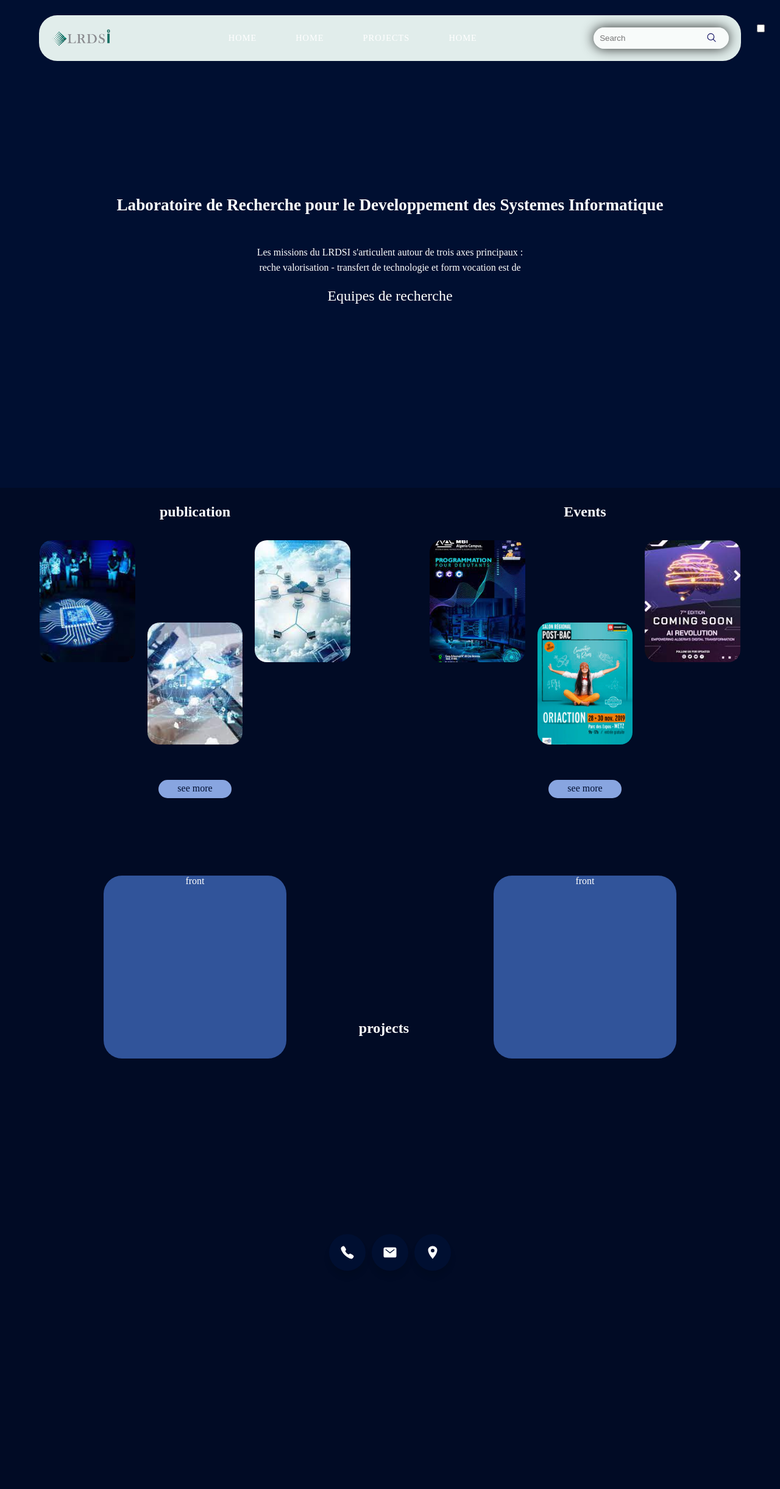
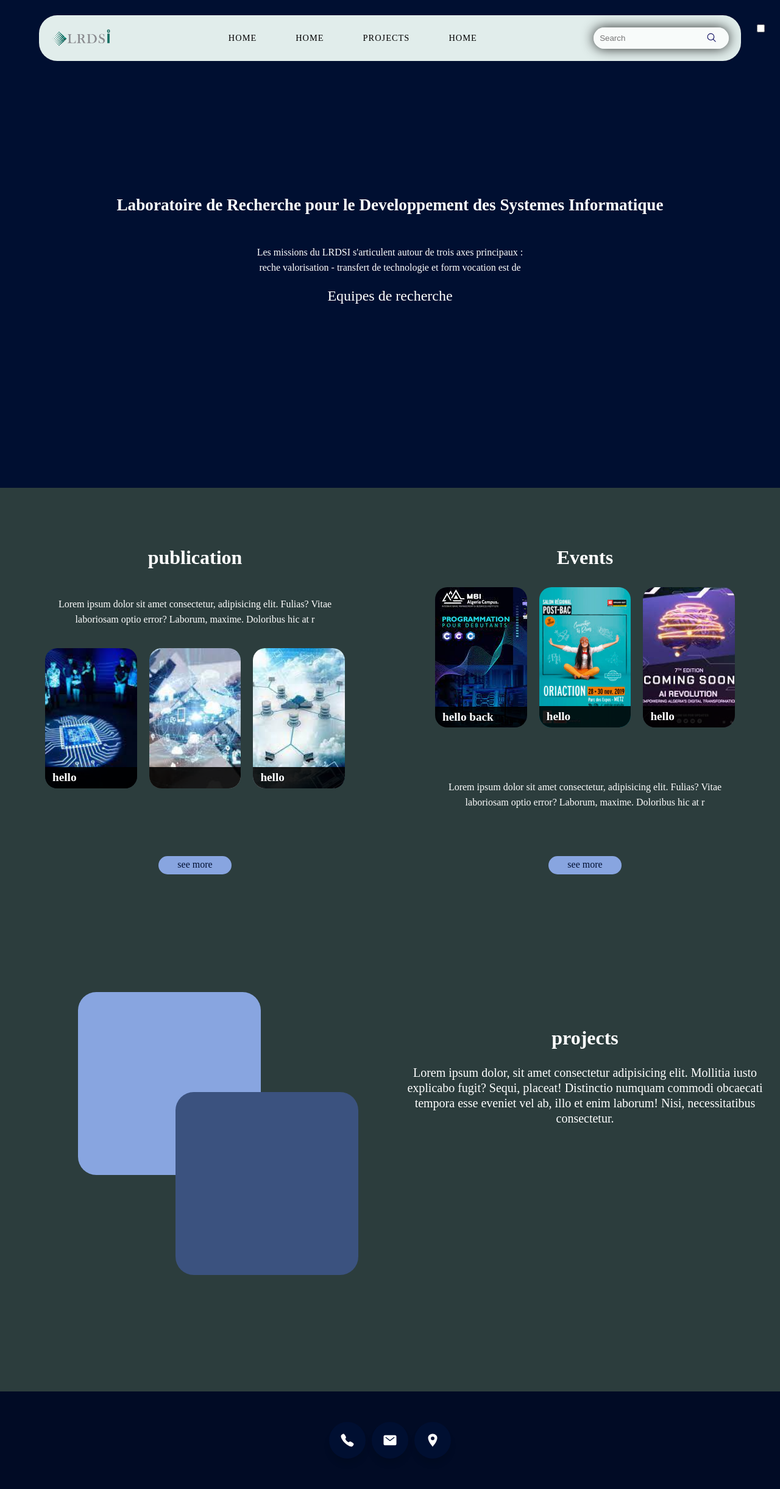
Before and after one commit to hancodx/LRDSI, a PHP site: page /index.html in a window 1280 px wide. Shown: the whole page at 61% size. Before the commit the page ends 2065 px from the top, so only its background shows below. Run offline with PHP 8.4, Linux system fonts and the light colour scheme.

Commit message:
index
color

```diff
--- a/css/index.css
+++ b/css/index.css
@@ -1,3 +1,13 @@
+:root {
+
+    /* dark mode */
+    --color1: 126E62;
+    --color2: E1EDEB;
+    --color2: 6BA49D;
+    --color2: 89B6B1;
+
+
+  }
 *{
     margin: 0;
     padding:0;
@@ -23,7 +33,7 @@ header {
 a {
     width: 20%;
     text-decoration: none;
-    color: #ffffff;
+    color: #060606;
 
 }
  .logo img {
@@ -56,7 +66,7 @@ nav ul li a{
   text-decoration: none;
   margin: 0 2rem;
   letter-spacing: 1px;
-  color: #ffffff;
+  color: #000000;
 }
 nav ul .dropdown  {
     position: absolute;
@@ -301,14 +311,17 @@ animation: textOut .5s ease;
 section{
     width: 100%;
     height: auto;
-    background-color: #010b25;
+    background-color: #2c3d3d;
     display: flex;
     flex-wrap: wrap;
+    padding-bottom: 5%;
 
 }
 
 /* 1er section pub event */
-
+.first-section{
+    padding-top: 3%;
+}
 
 .first-section .sub-section{
 height: auto;
@@ -317,11 +330,11 @@ width: 50%;
 display: flex;
 justify-content: center;
 align-items: center;
-padding: 2%;
+padding: 5%;
 
 }
 .publication{
-width: 90%;
+width: 100%;
 height: auto;
 display: flex;
 flex-direction: column;
@@ -336,7 +349,7 @@ flex-direction: column;
 }
 
 .publication  .cadres{
-    height:350px;
+    height:300px;
     width: 100%;
     display: flex;
     /* align-items: flex-start; */
@@ -356,10 +369,10 @@ flex-direction: column;
 
 .cadres .cadre {
 
-    height:200px;
+    height:230px;
     width:170px;
     margin:5px 10px;
-    text-align: center;
+    /* text-align: center; */
     border-radius: 20px;
     overflow: hidden;
     position: relative;
@@ -377,9 +390,15 @@ flex-direction: column;
 
   }
 
-  .cadres .cadre2{
-    align-self: flex-end;
-  }
+.sub-sec-discription{
+    height: 100px;
+    padding: 5%;
+    text-align: center;
+    color: #ffffff;
+    font-size: 16px;
+    line-height: 25px;
+
+}
 
 
 .first-section .sec-button{
@@ -392,6 +411,7 @@ flex-direction: column;
     text-align: center;
     padding: 1%;
     cursor: pointer;
+
 }
 .first-section .sec-button a{
     color: #000f31;
@@ -399,76 +419,47 @@ flex-direction: column;
 
 .cadre-texte{
     position: absolute;
-    bottom: 0;
+    top: 85%;
     left: 0%;
-    background-color: #2e2f30af;
+    background-color: #000000e1;
     width: 100%;
-    height: 0%;
+    height: 22%;
     display: flex;
-    align-items: center;
-    justify-content: center;
+    padding: 4% 8%;
+
     color: #000f31;
     flex-direction: column;
     transition: 0.5s ease-in-out;
     overflow: hidden;
+    font-size: 120%;
 
 
 }
+.cadre-texte-back{
+    height: 100%;
+    width: 100%;
+    background-color: #0000006b;
+    position: absolute;
+    top:0%;
+    left: 0%;
+}
 .cadre-texte h4{
     color: #ffffff;
-    transform: rotate(-2deg) skewX(-4deg);
-}
-
-.cadre:hover .cadre-texte{
-    height: 100%;
-
-}
-
-.cadre:hover img{
-    transform:  scale(1.07);
-    transition: .4s ease-in;
+    /* transform: rotate(-2deg) skewX(-4deg); */
 }
 
 
 
 
 
-/* 2eme section project  */
-.secend-section{
-    height: 80vh;
-   position: relative;
-}
-.secend-section .titre{
-    align-self: center;
-    color: #ffffff;
-    margin-top: 5%;
-    position: absolute;
-    left: 46%;
-    /* top: 0%;  in the top of the section*/
-}
-.secend-section .sub-section{
-    height: 100%;
-    width: 100%;
-    padding-top: 6%;
-    background-color: #ffffff00;
-    display: flex;
-    justify-content: center;
-    flex-wrap: wrap;
 
-}
-.secend-section .sub-section .container{
-    height: 300px;
-    width: 300px;
-    background-color: transparent;
-    position: relative;
-}
 .thecadre{
     position: absolute;
     width: 100%;
     height: 100%;
     transform-style: preserve-3d;
     /* transition: all 0.6s linear ; */
-    text-align: center;
+    /* text-align: center; */
    cursor: pointer;
 
 }
@@ -477,9 +468,6 @@ flex-direction: column;
     height: 100%;
     width: 100%;
     backface-visibility: hidden;
-    background-color: #31549a;
-    border-radius: 30px;
-    color: #ffffff;
     transform: perspective(1100px) rotateY(0deg);
     transition: .4s   linear;
 }
@@ -489,10 +477,7 @@ flex-direction: column;
     height: 100%;
     width: 100%;
     backface-visibility: hidden;
-    background-color: #213862;
     transform: perspective(1100px) rotateY(180deg);
-    border-radius: 30px;
-    color: #ffffff;
     transition: .4s  linear;
 
 }
@@ -503,6 +488,80 @@ flex-direction: column;
 }.thecadre:hover > .theback{
     transform: perspective(1100px) rotateY(0deg);
 
+}
+
+
+
+
+
+
+
+
+
+
+
+
+
+
+
+
+
+
+
+
+
+
+
+
+
+
+
+/* 2eme section project  */
+.secend-section{
+    height: 90vh;
+   position: relative;
+
+
+}
+
+.secend-section .sub-section{
+    height: 100%;
+    width: 50%;
+    min-width: 450px;
+    padding-top: 10%;
+    background-color: #ffffff00;
+    flex-wrap: wrap;
+    position: relative;
+
+
+}
+.secend-section .sub-section .box{
+    height: 300px;
+    width: 300px;
+    position: absolute;
+    background-color: #88a5e0;
+    border-radius: 30px;
+
+}
+.secend-section .sub-section >:nth-of-type(1){
+top:10%;
+left: 20%;
+}
+.secend-section .sub-section >:nth-of-type(2){
+top:35%;
+left: 45%;
+background-color: #3b527f;
+}
+
+.sub-section .titre{
+line-height: 25px;
+font-size: 20px;
+color: #ffffff;
+text-align: center;
+}
+.sub-section .titre h2{
+    font-size: 32px;
+    margin-bottom: 5%;
 }
 
 
--- a/index.html
+++ b/index.html
@@ -96,6 +96,8 @@
          <div class="titre">
             <h2> publication </h2>
          </div>
+         <div class="sub-sec-discription"> <p> Lorem ipsum dolor sit amet consectetur, adipisicing elit. Fulias? Vitae laboriosam optio error? Laborum, maxime. Doloribus hic at r</p>  </div>
+
          <div class="cadres">
              <div class=" cadre cadre1">
                   <div class="cadre-img">
@@ -141,15 +143,24 @@
 
          <div class="cadres">
                  <div class=" cadre cadre1">
-                       <div class="cadre-img">
+                    <div class="thecadre">
+                      <div class="thefront">
                           <img src="./photo/Untitled2.jpeg" alt="">
+                          <div class="cadre-texte">
+                            <h4>
+                                hello back</h4>
+                        </div>
                        </div>
 
-                      <div class="cadre-texte">
-                         <h4>hello </h4>
+                      <div class="theback">
+                        <img src="./photo/Untitled2.jpeg" alt="">
+                        <div class="cadre-texte-back">
+                            <h4>
+                                hello back</h4>
+                        </div>
                       </div>
                  </div>
-
+                </div>
                   <div class="cadre cadre2  ">
                       <div class="cadre-img">
                            <img src="./photo/oriaction2019-200x300.jpg" alt="">
@@ -169,6 +180,7 @@
                 </div>
 
             </div>
+            <div class="sub-sec-discription"> <p> Lorem ipsum dolor sit amet consectetur, adipisicing elit. Fulias? Vitae laboriosam optio error? Laborum, maxime. Doloribus hic at r</p>  </div>
           <div class="sec-button"> <a href="">see more</a>  </div>
        </div>
     </div>
@@ -178,23 +190,27 @@
 
 
 <section class="secend-section" id="project">
-    <div class="titre"><h2>projects</h2></div>
+
     <div class="sub-section">
 
-        <div class="container">
+        <div class="box">
            <div class="thecadre">
-            <div class="thefront">front</div>
-            <div class="theback">back</div>
+
            </div>
         </div>
-        <div class="container">
+        <div class="box">
             <div class="thecadre">
-                <div class="thefront">front</div>
-                <div class="theback">back</div>
+
                </div>
         </div>
+
     </div>
-
+    <div class="sub-section">
+       <div class="titre"><h2>projects</h2>
+       <p>Lorem ipsum dolor, sit amet consectetur adipisicing elit. Mollitia iusto explicabo fugit? Sequi, placeat! Distinctio
+         numquam commodi obcaecati tempora esse eveniet vel ab, illo et enim laborum! Nisi, necessitatibus consectetur.</p>
+    </div>
+   </div>
 </section>
 
 
```
Also changed, not shown: index.php (added, +34 -0 lines).
